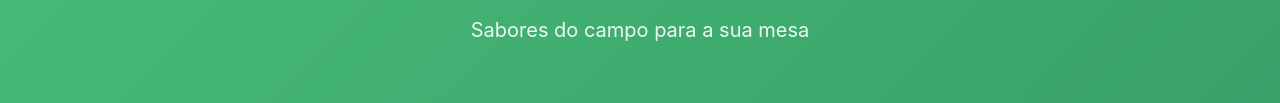
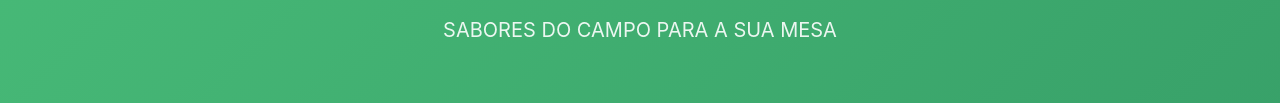
Before and after one commit to EnzoZanoni/Projeto-Agrinho, a plain HTML site: page receitas.html in a window 1280 px wide. Shown: the part 309-412 px from the top of the page. Drawn offline with Linux system fonts and the light colour scheme.

Commit message:
Update receitas.html

```diff
--- a/receitas.html
+++ b/receitas.html
@@ -28,7 +28,7 @@
       <section class="page-header">
         <div class="container">
           <h1>Receitas do Campo</h1>
-          <p>Sabores do campo para a sua mesa</p>
+          <p>SABORES DO CAMPO PARA A SUA MESA</p>
         </div>
       </section>
 
```
